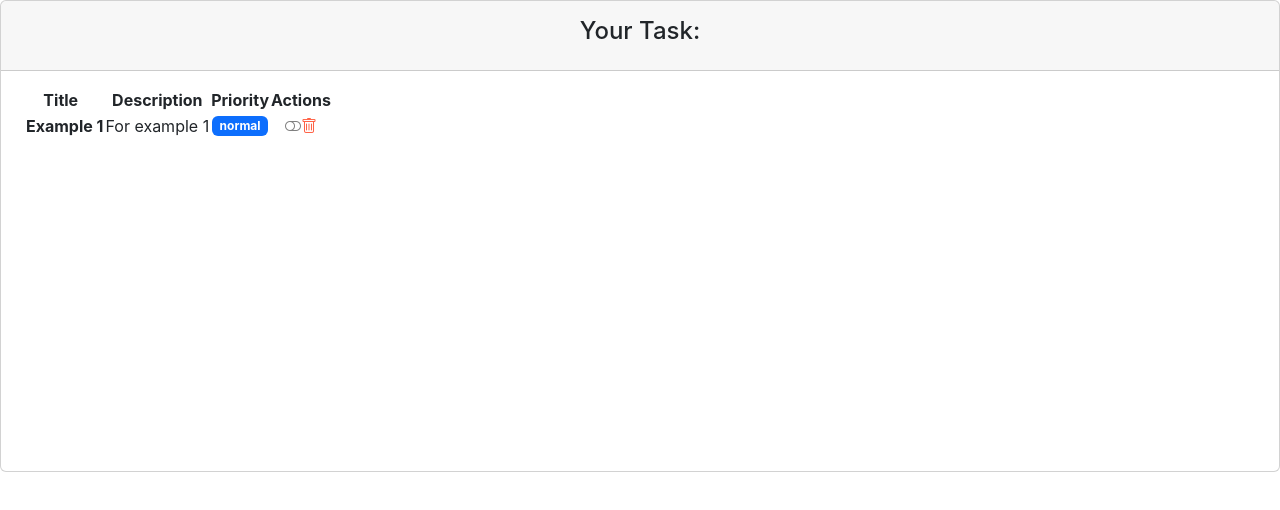
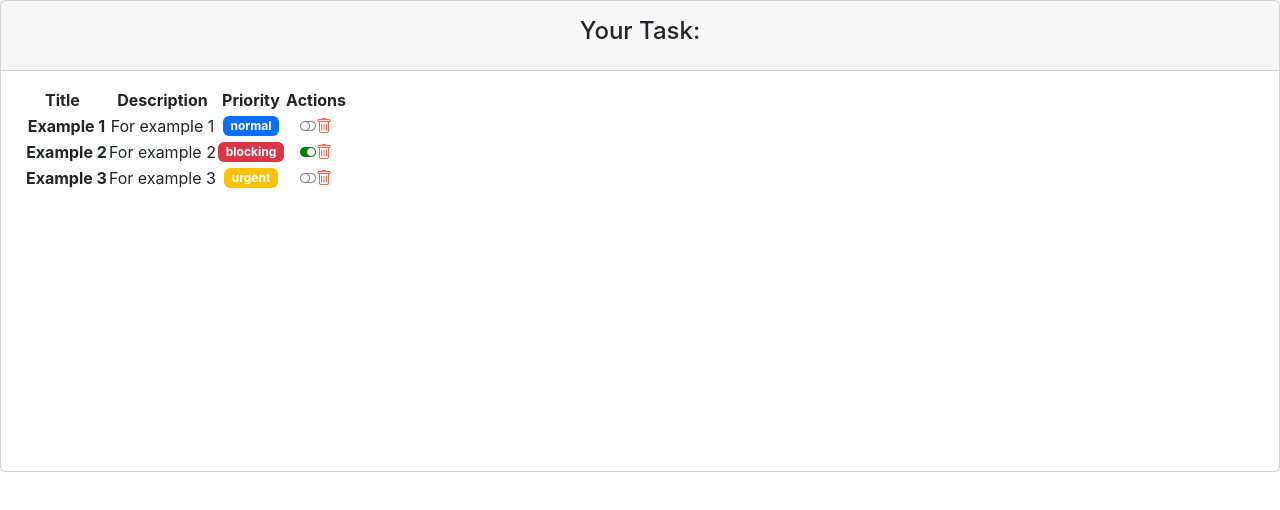
Before and after one commit to franciscojoel97/practica-react-ob, a React (Create React App) app: page / in a window 1280 px wide. Shown: the top 510 px of the page. Built offline with nearby package versions, Linux system fonts and the light colour scheme.

Commit message:
add tasks

```diff
--- a/src/components/container/task_list.jsx
+++ b/src/components/container/task_list.jsx
@@ -5,10 +5,12 @@ import TaskComponent from '../pure/task';
 
 const TaskListComponent = () => {
 
-    const defaultTask = new Task('Example 1', 'For example 1', false, LEVELS.NORMAL);
+    const defaultTask1 = new Task('Example 1', 'For example 1', false, LEVELS.NORMAL);
+    const defaultTask2 = new Task('Example 2', 'For example 2', true, LEVELS.BLOCKING);
+    const defaultTask3 = new Task('Example 3', 'For example 3', false, LEVELS.URGENT);
 
     //Estado del componente
-    const [tasks, setTasks] = useState([defaultTask]);
+    const [tasks, setTasks] = useState([defaultTask1, defaultTask2, defaultTask3]);
     const [loading, setLoading] = useState(true);
 
     //Control del ciclo de vida del componente
@@ -43,8 +45,11 @@ const TaskListComponent = () => {
                                 </tr>
                             </thead>
                             <tbody>
-                                {/* TODO: Iterar sobre una lista de tareas */}
-                                <TaskComponent task={defaultTask}></TaskComponent>
+                                { tasks.map((task, index) => {
+                                    return (
+                                        <TaskComponent key={index} task={task}></TaskComponent>
+                                    )
+                                })}
                             </tbody>
                         </table>
                     </div>
--- a/src/components/pure/task.jsx
+++ b/src/components/pure/task.jsx
@@ -32,7 +32,7 @@ const TaskComponent = ({ task }) => {
                     </h6>
                 )
 
-            case LEVELS.URGENT:
+            case LEVELS.BLOCKING:
                 return(
                     <h6 className='mb-0'>
                         <span className='badge bg-danger'>{task.level}</span>
```
